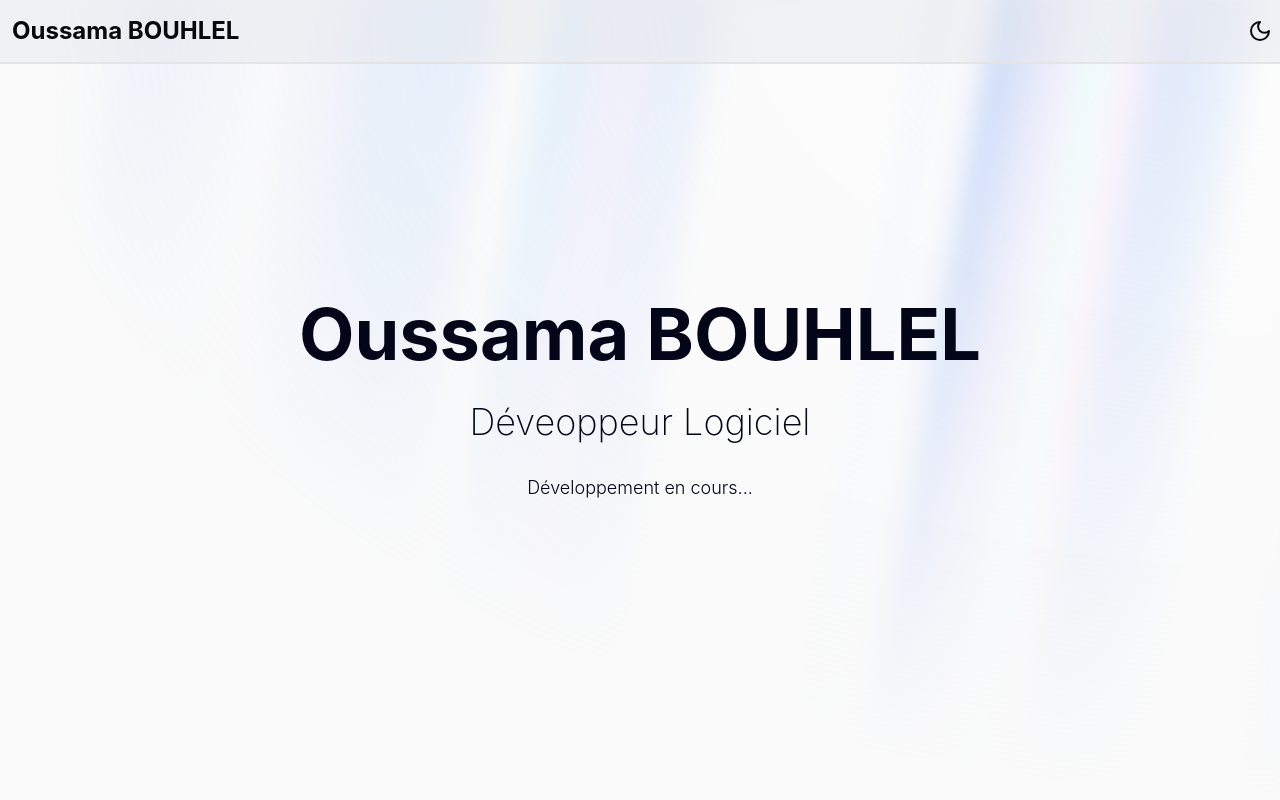
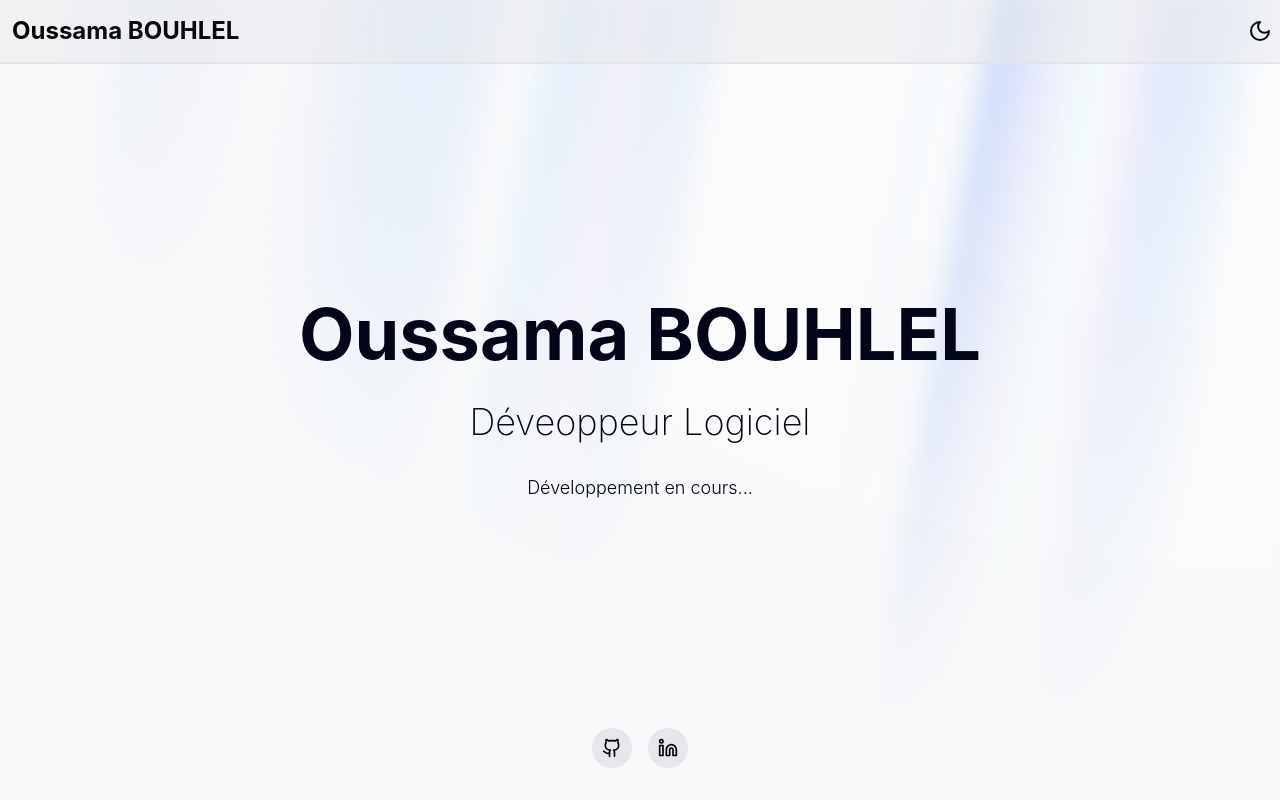
Before and after one commit to obouhlel/portfolio, a Next.js app: page / in a window 1280 px wide. Built offline with nearby package versions, Linux system fonts and the light colour scheme.

Commit message:
Add page and social

```diff
--- /dev/null
+++ b/src/app/contacts/page.tsx
@@ -0,0 +1,10 @@
+"use client";
+export default function Page() {
+  return (
+    <div className="flex flex-col items-center justify-center h-screen">
+      <div className="text-3xl md:text-7xl font-bold dark:text-white text-center">
+        Me contacter
+      </div>
+    </div>
+  );
+}
--- a/src/app/page.tsx
+++ b/src/app/page.tsx
@@ -2,8 +2,24 @@
 import React from "react";
 import { motion } from "framer-motion";
 import { AuroraBackground } from "@/components/ui/aurora-background";
+import { FloatingDock } from "@/components/ui/floating-dock";
+import { Item } from "@/types/Item";
+import { Github, Linkedin } from "lucide-react";
 
 export default function Home() {
+  const items: Array<Item> = [
+    {
+      title: "Github",
+      icon: <Github className="text-black dark:text-white" />,
+      href: "https://github.com/obouhlel",
+    },
+    {
+      title: "Linkedin",
+      icon: <Linkedin className="text-black dark:text-white" />,
+      href: "https://www.linkedin.com/in/oussama-bouhlel-7a9152294/",
+    },
+  ];
+
   return (
     <AuroraBackground>
       <motion.div
@@ -26,6 +42,11 @@ export default function Home() {
           Développement en cours...
         </div>
       </motion.div>
+      <FloatingDock
+        items={items}
+        desktopClassName="fixed bottom-5"
+        mobileClassName="fixed bottom-5 right-5"
+      />
     </AuroraBackground>
   );
 }
--- /dev/null
+++ b/src/app/parcours/page.tsx
@@ -0,0 +1,10 @@
+"use client";
+export default function Page() {
+  return (
+    <div className="flex flex-col items-center justify-center h-screen">
+      <div className="text-3xl md:text-7xl font-bold dark:text-white text-center">
+        Mon Parcours
+      </div>
+    </div>
+  );
+}
--- /dev/null
+++ b/src/app/projets/page.tsx
@@ -0,0 +1,10 @@
+"use client";
+export default function Page() {
+  return (
+    <div className="flex flex-col items-center justify-center h-screen">
+      <div className="text-3xl md:text-7xl font-bold dark:text-white text-center">
+        Mes projets
+      </div>
+    </div>
+  );
+}
--- /dev/null
+++ b/src/app/skills/page.tsx
@@ -0,0 +1,10 @@
+"use client";
+export default function Page() {
+  return (
+    <div className="flex flex-col items-center justify-center h-screen">
+      <div className="text-3xl md:text-7xl font-bold dark:text-white text-center">
+        Mon compétances
+      </div>
+    </div>
+  );
+}
--- /dev/null
+++ b/src/types/Item.tsx
@@ -0,0 +1,5 @@
+export interface Item {
+  title: string;
+  icon: React.ReactNode;
+  href: string;
+}
```
